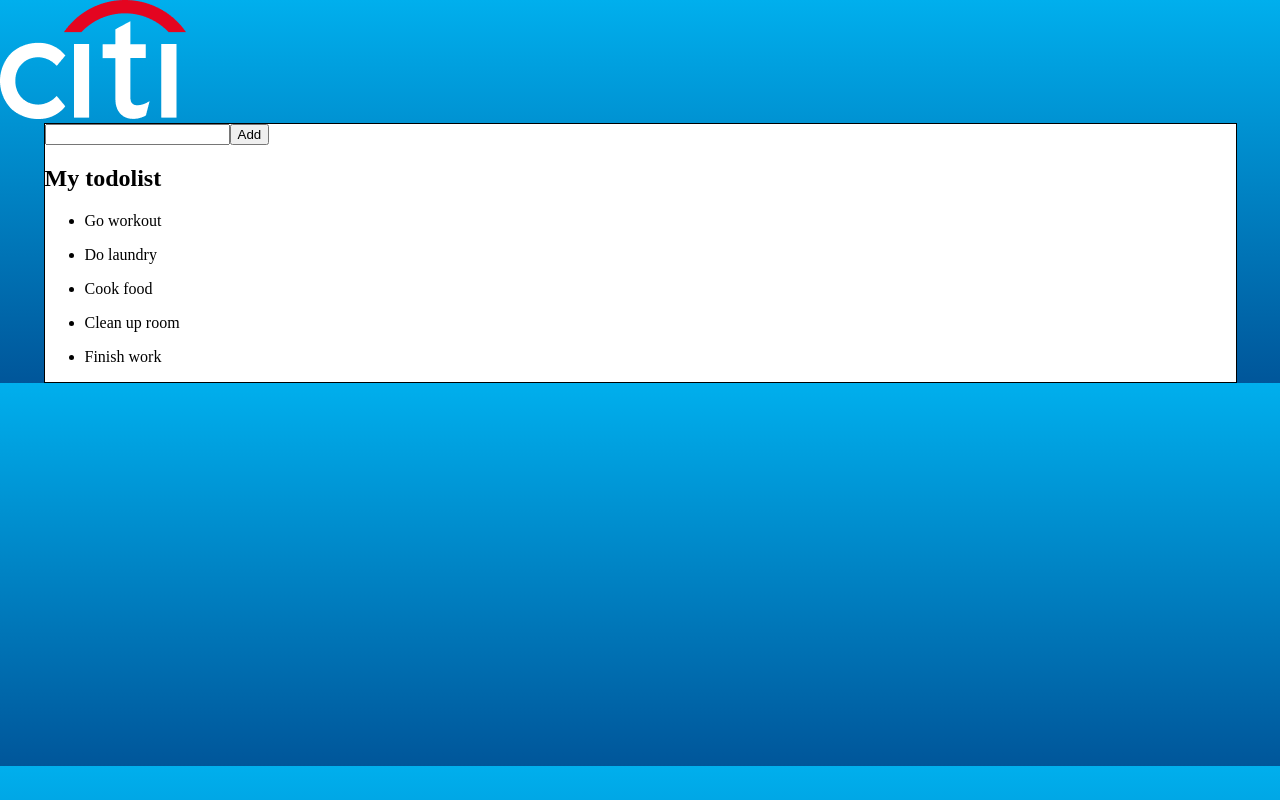
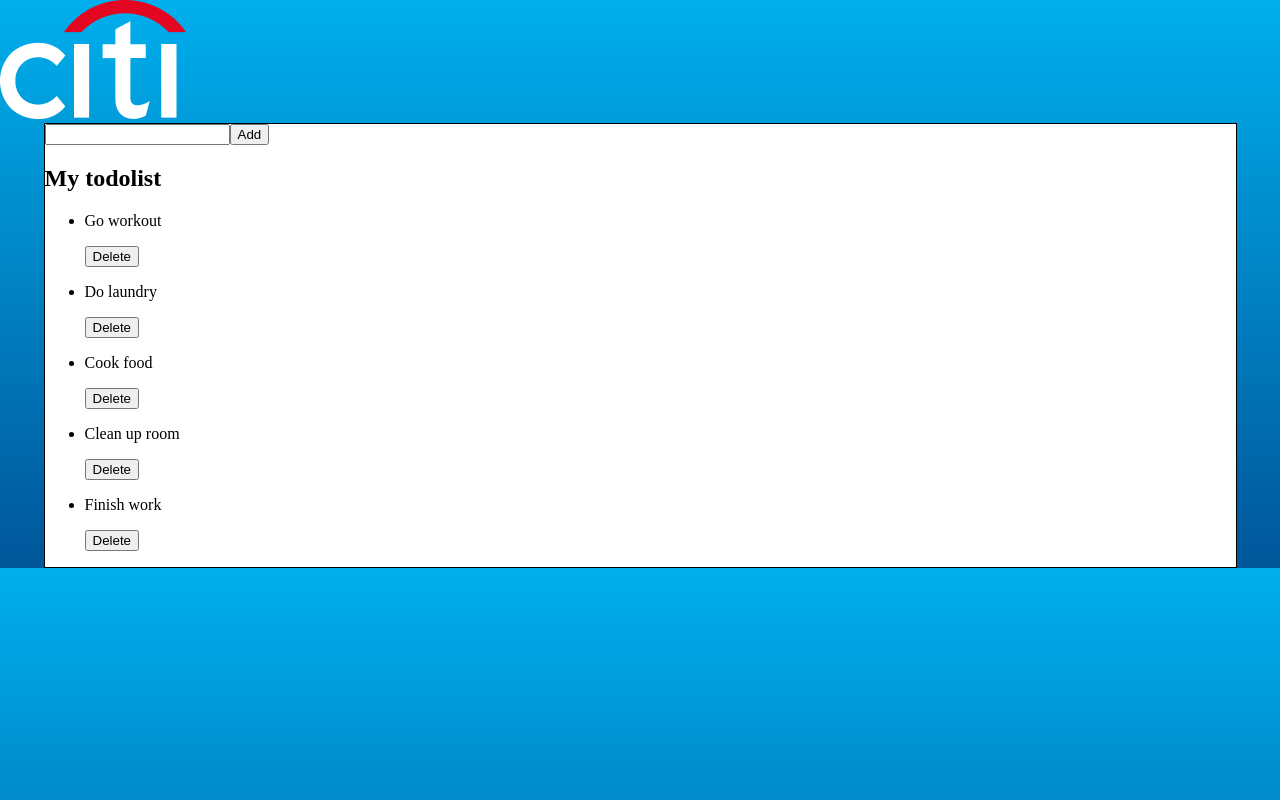
Before and after one commit to Shevchuk-Ren/vue-todo, a Vue app: page / in a window 1280 px wide. Built offline with nearby package versions, Linux system fonts and the light colour scheme.

Commit message:
add button for delete item

```diff
--- a/src/App.vue
+++ b/src/App.vue
@@ -7,7 +7,7 @@
     <div class="container">
 
           <AddTodo v-on:add-todo="addTodo"/>
-      <Todos v-bind:todos="todos"></Todos>
+      <Todos v-bind:todos="todos" v-on:delete-todo="deleteTodo"></Todos>
     </div>
 
 
@@ -57,6 +57,9 @@
   methods: {
     addTodo(newTodoObj) {
       this.todos = [...this.todos, newTodoObj];
+    },
+     deleteTodo(todoId) {
+      this.todos = this.todos.filter(todo => todo.id !== todoId);
     }
   }
 }
--- a/src/components/Todo.vue
+++ b/src/components/Todo.vue
@@ -1,6 +1,7 @@
 <template>
-  <div>
-      <p>{{ todo.title }}</p>
+  <div  v-bind:class="{ 'completed': todo.completed }">
+      <p v-on:click="markComplete">{{ todo.title }}</p>
+       <button @click="$emit('delete-todo', todo.id)">Delete</button>
   </div>
 </template>
 <script>
@@ -8,8 +9,19 @@
   name: 'Todo',
      props: [
     "todo"
-  ]
+  ],
+    methods: {
+    markComplete() {
+      this.todo.completed = !this.todo.completed
+    },
+    deleteTodo() {
+            this.$emit('delete-todo', todo.id);
+    }
+  },
 }
 </script>
 <style scoped>
+    .completed {
+    text-decoration: line-through;
+  }
 </style>
--- a/src/components/Todos.vue
+++ b/src/components/Todos.vue
@@ -3,7 +3,7 @@
     <h2>My todolist</h2>
      <ul>
       <li v-bind:key="todo.id" v-for="todo in todos">
-        <Todo v-bind:todo="todo" />
+        <Todo v-bind:todo="todo" v-on:delete-todo="$emit('delete-todo', todo.id)"/>
       </li>
     </ul>
   </div>
```
